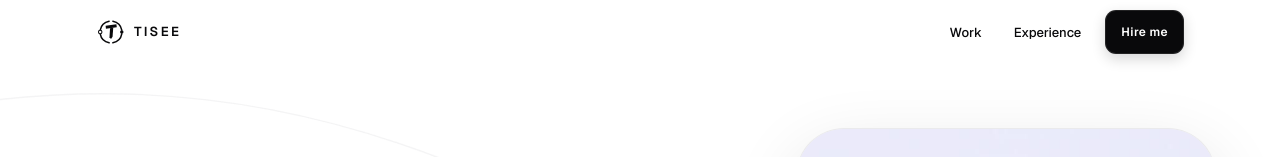
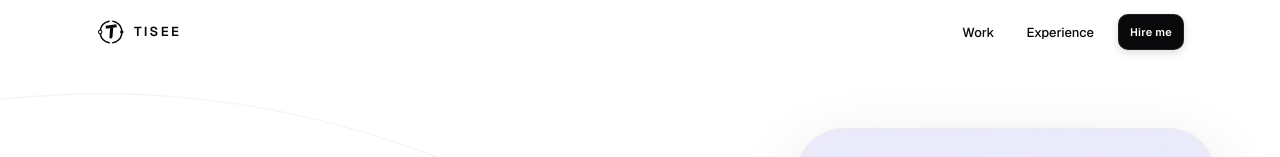
Before and after one commit to Tisee747/tisee-portfolio-v2, a Next.js app: page / in a window 1280 px wide. Shown: the top 157 px of the page. Built offline with nearby package versions, Linux system fonts and the light colour scheme.

Commit message:
style: tighten hire me CTA interactions

```diff
--- a/src/components/Navbar.tsx
+++ b/src/components/Navbar.tsx
@@ -72,7 +72,7 @@ export default function Navbar() {
 
             <Link
               href="/#contact"
-              className="ml-0.5 inline-flex h-9 min-h-9 items-center justify-center whitespace-nowrap rounded-[10px] bg-zinc-950 px-3 text-[10.5px] font-semibold leading-none tracking-[0.015em] text-white shadow-[0_5px_14px_rgba(9,9,11,0.16)] ring-1 ring-inset ring-white/10 transition-[transform,background-color,box-shadow] duration-200 ease-out hover:-translate-y-px hover:bg-black hover:shadow-[0_8px_18px_rgba(9,9,11,0.20)] active:translate-y-0 active:shadow-[0_3px_9px_rgba(9,9,11,0.14)] focus-visible:outline-none focus-visible:ring-2 focus-visible:ring-zinc-900 focus-visible:ring-offset-2 motion-reduce:transform-none sm:ml-1 sm:h-11 sm:min-h-11 sm:rounded-[11px] sm:px-4 sm:text-[12px] sm:tracking-[0.035em]"
+              className="ml-0.5 inline-flex h-8 min-h-8 items-center justify-center whitespace-nowrap rounded-[9px] bg-zinc-950 px-2.5 text-[10px] font-semibold leading-none tracking-[0.015em] text-white shadow-[0_3px_9px_rgba(9,9,11,0.14)] ring-1 ring-inset ring-white/10 transition-[transform,background-color,box-shadow] duration-150 ease-out hover:-translate-y-[2px] hover:scale-[1.02] hover:bg-black hover:shadow-[0_7px_16px_rgba(9,9,11,0.20)] active:translate-y-[1px] active:scale-[0.96] active:shadow-[0_1px_4px_rgba(9,9,11,0.16)] focus-visible:outline-none focus-visible:ring-2 focus-visible:ring-zinc-900 focus-visible:ring-offset-2 motion-reduce:transform-none sm:ml-1 sm:h-9 sm:min-h-9 sm:rounded-[10px] sm:px-3 sm:text-[11px] sm:tracking-[0.025em]"
             >
               Hire me
             </Link>
```
